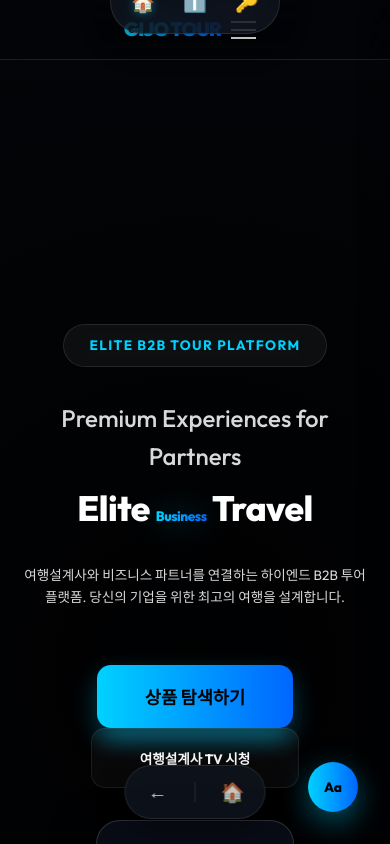
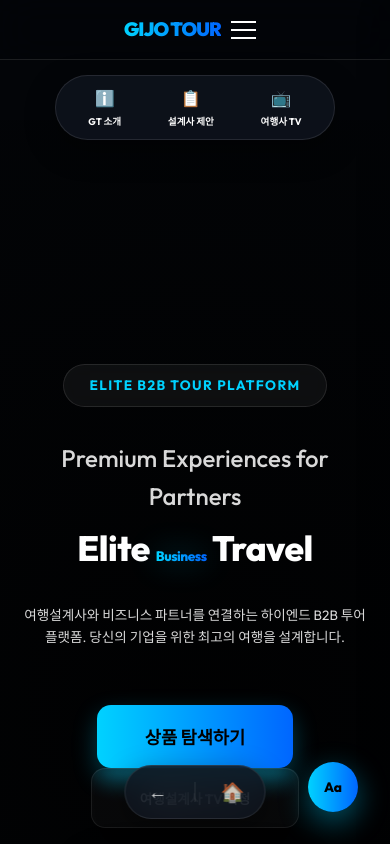
Before and after one commit to gijotour/gijo-tour-app, a React (Vite) app: page /gijotour in a window 390 px wide. Shown: the top 844 px of the page. Built offline with nearby package versions, Linux system fonts and the light colour scheme.

Commit message:
feat: 모바일 네비게이터 상단 고정 및 메뉴 개편 (GT 소개, 설계사 제안, 여행사 TV)

```diff
--- a/src/index.css
+++ b/src/index.css
@@ -3398,3 +3398,36 @@ html {
     display: none !important;
   }
 }
+
+/* Top-Fixed Slim Navigator */
+.slim-hub.top-fixed {
+  bottom: auto !important;
+  top: 75px !important; /* Positioned just below the main navbar */
+  z-index: 9999 !important;
+  min-width: 280px !important;
+  padding: 4px 15px !important;
+}
+
+.label-mini {
+  font-size: 0.6rem !important;
+  font-weight: 700;
+  margin-top: 2px;
+  display: block;
+}
+
+.slim-hub.top-fixed .m-nav-item {
+  flex-direction: column !important;
+  height: auto !important;
+  padding: 5px 10px !important;
+}
+
+.slim-hub.top-fixed .icon {
+  font-size: 1rem !important;
+}
+
+@media (max-width: 600px) {
+  /* Ensure the app main content has space for the fixed top sub-nav */
+  .gijo-tour-main-layout {
+    padding-top: 40px !important;
+  }
+}
--- a/src/shared/Navbar.jsx
+++ b/src/shared/Navbar.jsx
@@ -200,30 +200,20 @@ const Navbar = ({ onLogin, isLoggedIn, onLogout, userName, userRole, setForceBoa
         </div>
       </div>
 
-      {/* Mobile Bottom Navigation - Ultra Compact Version */}
-      <div className="mobile-bottom-nav slim-hub">
-        <button className={`m-nav-item ${location.pathname === '/gijotour' ? 'active' : ''}`} onClick={() => handleNavClick('/gijotour')}>
-          <span className="icon">🏠</span>
-        </button>
+      {/* Mobile Top-Fixed Slim Navigator */}
+      <div className="mobile-bottom-nav slim-hub top-fixed">
         <button className={`m-nav-item ${location.pathname.includes('/about') ? 'active' : ''}`} onClick={() => handleNavClick('/gijotour/about')}>
           <span className="icon">ℹ️</span>
+          <span className="label-mini">GT 소개</span>
         </button>
-        {isLoggedIn ? (
-          <button
-            className={`m-nav-item user-trigger ${isUserMenuOpen ? 'active' : ''}`}
-            onClick={(e) => {
-              e.preventDefault();
-              e.stopPropagation();
-              setIsUserMenuOpen(!isUserMenuOpen);
-            }}
-          >
-            <div className="nav-avatar mini" style={{ backgroundImage: `url(https://api.dicebear.com/7.x/avataaars/svg?seed=${userName})`, pointerEvents: 'none' }}></div>
-          </button>
-        ) : (
-          <button className="m-nav-item" onClick={() => handleNavClick('/gijotour/login')}>
-            <span className="icon">🔑</span>
-          </button>
-        )}
+        <button className="m-nav-item" onClick={() => scrollToSection('designer')}>
+          <span className="icon">📋</span>
+          <span className="label-mini">설계사 제안</span>
+        </button>
+        <button className={`m-nav-item ${location.pathname.includes('/tv') ? 'active' : ''}`} onClick={() => handleNavClick('/gijotour/tv')}>
+          <span className="icon">📺</span>
+          <span className="label-mini">여행사 TV</span>
+        </button>
       </div>
 
       {/* Global Mobile Menu Overlay - Unified Manager */}
```
